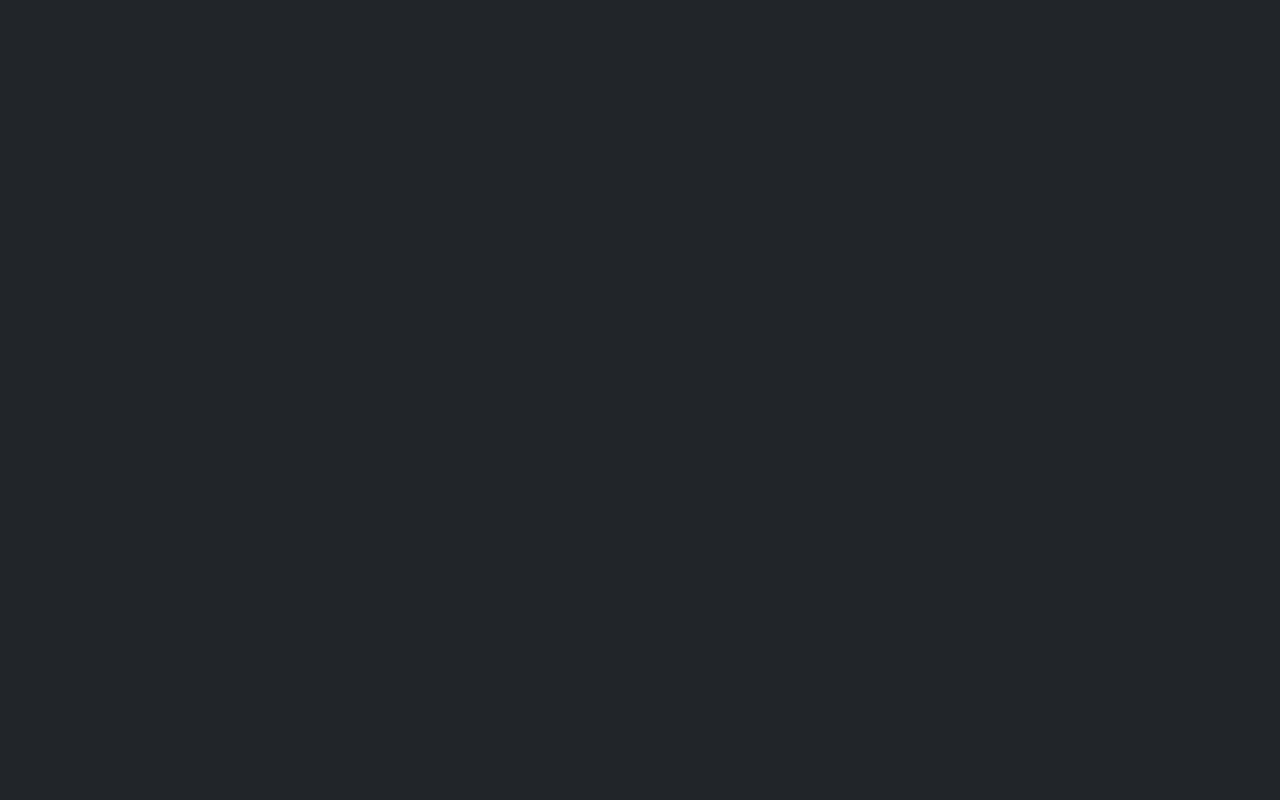
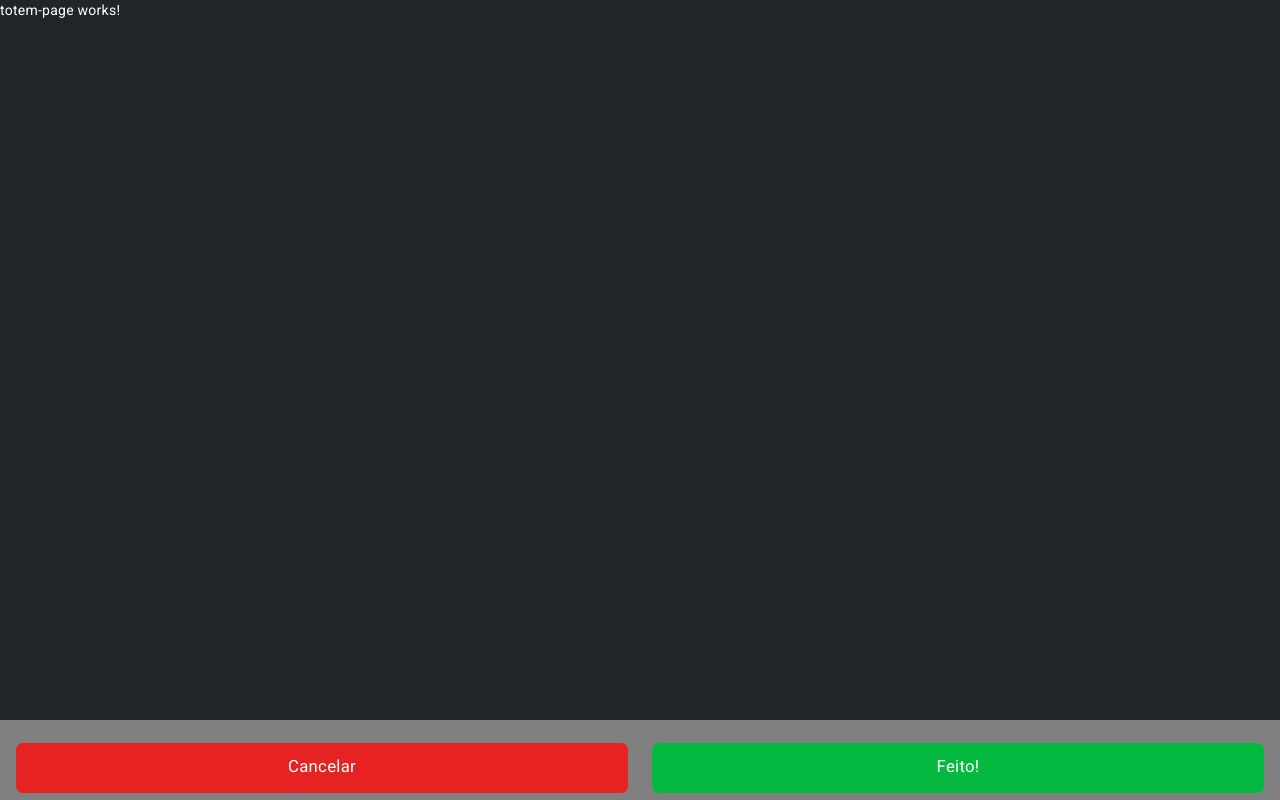
Before and after one commit to landergerotto/FazbearPizzariaProject, an Angular app in the folder Front/FazbearPizzaria/: page /totem in a window 1280 px wide. Before the commit this address led to /. Built offline with nearby package versions, Linux system fonts and the light colour scheme.

Commit message:
Starter Totem Page

```diff
--- a/Front/FazbearPizzaria/src/app/app.routes.ts
+++ b/Front/FazbearPizzaria/src/app/app.routes.ts
@@ -2,10 +2,12 @@ import { Routes } from '@angular/router';
 import { LoginPageComponent } from './login-page/login-page.component';
 import { AdminPageComponent } from './admin-page/admin-page.component';
 import { PedidosPageComponent } from './pedidos-page/pedidos-page.component';
+import { TotemPageComponent } from './totem-page/totem-page.component';
 
 export const routes: Routes = [
   {path: 'login', component: LoginPageComponent},
   {path: 'admin', component: AdminPageComponent},
   {path:'pedidos', component: PedidosPageComponent},
+  {path:'totem', component: TotemPageComponent},
 
 ];
--- /dev/null
+++ b/Front/FazbearPizzaria/src/app/totem-page/totem-page.component.css
@@ -0,0 +1,73 @@
+p {
+  color: white;
+}
+
+button {
+  border-radius: 50px;
+}
+
+a.button1 {
+  display: inline-block;
+  height: 3em;
+  padding: 0.8em 1.2em;
+  margin: 0 0.3em 0.3em 0;
+  border-radius: 0.4em;
+  box-sizing: border-box;
+  text-decoration: none;
+  vertical-align: baseline;
+  font-family: "Roboto", sans-serif;
+  font-weight: 300;
+  font-size: 1.2em;
+  color: #ffffff;
+  text-align: center;
+  background-color: #e62222;
+  transition: all 0.2s;
+}
+a.button1:hover {
+  color: #ffffff;
+  background-color: #b61f1f;
+}
+@media all and (max-width: 10000em) {
+  a.button1 {
+    display: block;
+    margin: 0.4em auto;
+  }
+}
+
+a.button2 {
+  display: inline-block;
+  height: 3em;
+  padding: 0.8em 1.2em;
+  margin: 0 0.3em 0.3em 0;
+  border-radius: 0.4em;
+  box-sizing: border-box;
+  text-decoration: none;
+  font-family: "Roboto", sans-serif;
+  font-weight: 300;
+  font-size: 1.2em;
+  color: #ffffff;
+  text-align: center;
+  background-color: #03b940;
+  transition: all 0.2s;
+}
+a.button2:hover {
+  color: #ffffff;
+  background-color: #167e38;
+}
+@media all and (max-width: 10000em) {
+  a.button2 {
+    display: block;
+    margin: 0.4em auto;
+  }
+}
+
+#footer {
+  position: fixed;
+  text-align: center;
+  margin: 0px 0px 0px 0px;
+  bottom: 0;
+  width: 100%;
+  /* Height of the footer*/
+  height: 10%;
+  background: grey;
+}
--- /dev/null
+++ b/Front/FazbearPizzaria/src/app/totem-page/totem-page.component.html
@@ -0,0 +1,15 @@
+<p>totem-page works!</p>
+<div id="footer" class="p-3">
+  <div class="row">
+    <div class="col col-6">
+
+      <a class="button1"> <strong>Cancelar</strong></a>
+    </div>
+    <div class="col col-6">
+      <a class="button2"><strong>Feito!</strong></a>
+
+    </div>
+  </div>
+
+
+</div>
```
Also changed, not shown: Front/FazbearPizzaria/src/app/totem-page/totem-page.component.ts (added, +13 -0 lines).
